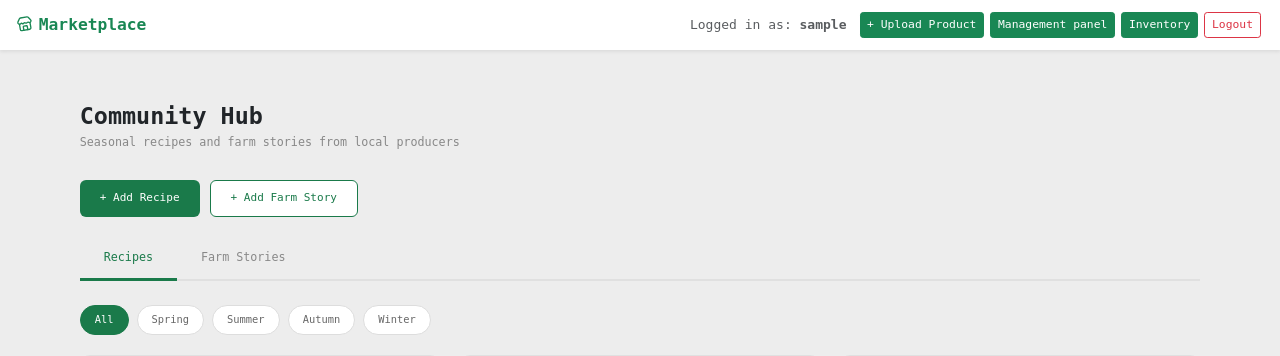
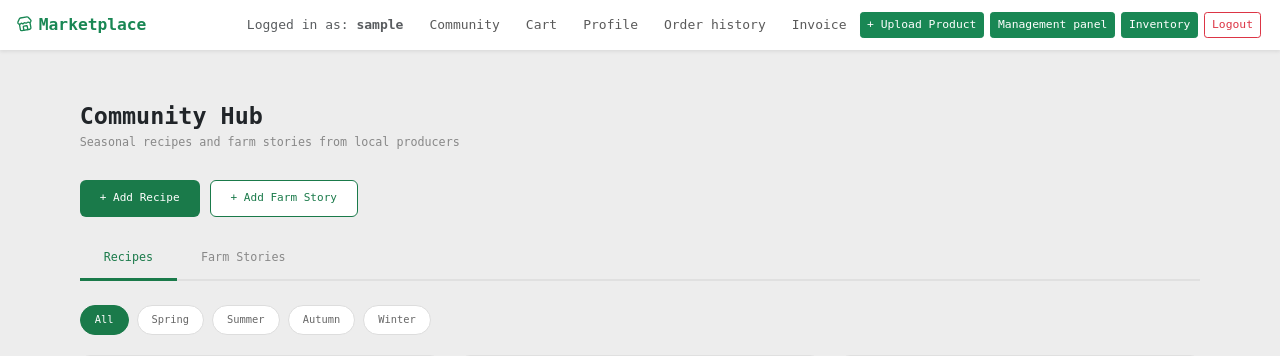
Before and after one commit to SkProGL/marketplace, a Django app: page /community/ in a window 1280 px wide. Shown: the top 356 px of the page. Run offline with Django 5.2, Linux system fonts and the light colour scheme; the visitor is signed in with stand-in values (Sample User, id 1).

Commit message:
move login specific pages to require auth

```diff
--- a/marketplace_platform/core/templates/base.html
+++ b/marketplace_platform/core/templates/base.html
@@ -35,6 +35,11 @@
                         <span class="navbar-text me-3 text-muted">
                             Logged in as: <strong>{{ user.username }}</strong>
                         </span>
+                        <a class="nav-link" href="">Community</a>
+                        <a class="nav-link" href="">Cart</a>
+                        <a class="nav-link" href="">Profile</a>
+                        <a class="nav-link" href="{% url 'order_history' %}" >Order history</a>
+                        <a class="nav-link" href="{% url 'invoice' %}">Invoice</a>
                         <a href="{% url 'inventory_upload' %}" class="btn btn-sm btn-success me-2">
                             + Upload Product
                         </a>
@@ -49,10 +54,6 @@
                         </form>
                     {% else %}
                         <a class="nav-link" href="">Cart</a>
-                        <a class="nav-link" href="">Profile</a>
-                        <a class="nav-link" href="{% url 'community' %}">Community</a>
-                        <a class="nav-link" href="{% url 'order_history' %}">Order history</a>
-                        <a class="nav-link" href="{% url 'management' %}">Management</a>
                         <a class="nav-link" href="{% url 'invoice' %}">Invoice</a>
                         <a class="nav-link" href="{% url 'login' %}">Log in</a>
                         <a class="nav-link" href="{% url 'signup' %}">Sign up</a>
```
